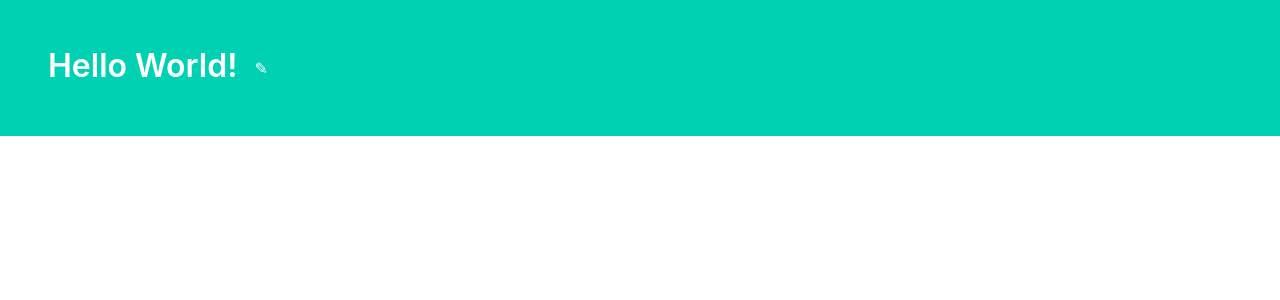
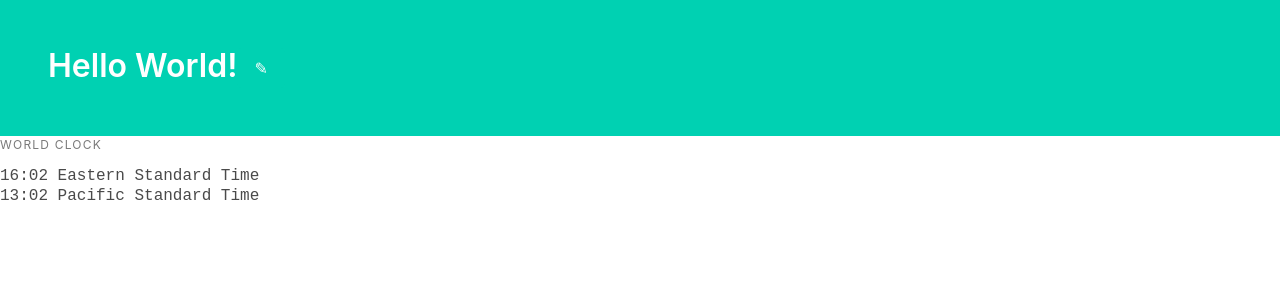
Before and after one commit to kaesluder/intentional-startpage-js, a React (Create React App) app: page / in a window 1280 px wide. Shown: the top 300 px of the page. Built offline with nearby package versions, Linux system fonts and the light colour scheme.

Commit message:
library installation and clocks prototype

```diff
--- a/package.json
+++ b/package.json
@@ -6,7 +6,10 @@
     "@testing-library/jest-dom": "^5.14.1",
     "@testing-library/react": "^13.0.0",
     "@testing-library/user-event": "^13.2.1",
+    "axios": "^1.2.1",
     "bulma": "^0.9.4",
+    "luxon": "^3.1.1",
+    "ramda": "^0.28.0",
     "react": "^18.2.0",
     "react-dom": "^18.2.0",
     "react-scripts": "5.0.1",
--- a/src/App.js
+++ b/src/App.js
@@ -1,6 +1,7 @@
 import React, { useState } from 'react';
 import 'bulma/css/bulma.min.css';
 import PageHeading from './components/PageHeading';
+import WorldTime from './components/WorldTime';
 
 const config = [
   {
@@ -50,10 +51,18 @@ function App() {
     localStorage.setItem('pageHeadingText', newText);
   };
   return (
-    <PageHeading
-      pageHeadingState={pageHeadingState}
-      setter={pageHeadingEditHandler}
-    ></PageHeading>
+    <div>
+      <PageHeading
+        pageHeadingState={pageHeadingState}
+        setter={pageHeadingEditHandler}
+      ></PageHeading>
+      <WorldTime
+        widget="clocks"
+        id="clocks1"
+        title="World Clock"
+        ClockList={['America/New_York', 'America/Los_Angeles']}
+      />
+    </div>
   );
 }
 
--- /dev/null
+++ b/src/components/WorldTime.css
@@ -0,0 +1,15 @@
+span.state-edit {
+    display: none;
+}
+
+button.state-edit {
+    display: inline;
+}
+
+input.state-edit {
+    display: inline;
+}
+
+input.state-display {
+    display: none;
+}
--- /dev/null
+++ b/src/components/WorldTime.js
@@ -0,0 +1,26 @@
+import React, { useState } from 'react';
+import { DateTime } from 'luxon';
+import './WorldTime.css';
+
+const timeFormat = 'HH:mm ZZZZZ';
+
+const WorldTime = function (props) {
+  // Generate a list element from zoneString containing
+  // current time.
+  const listElement = function (zoneString) {
+    return (
+      <li key={zoneString} className="is-family-monospace">
+        {DateTime.utc().setZone(zoneString).toFormat(timeFormat)}
+      </li>
+    );
+  };
+
+  return (
+    <div className="menu">
+      <h3 className="menu-label">{props.title}</h3>
+      <ul className="menu-list">{props.ClockList.map(listElement)}</ul>
+    </div>
+  );
+};
+
+export default WorldTime;
```
Also changed, not shown: 2 other files (tests, documents, lock files or other folders).
